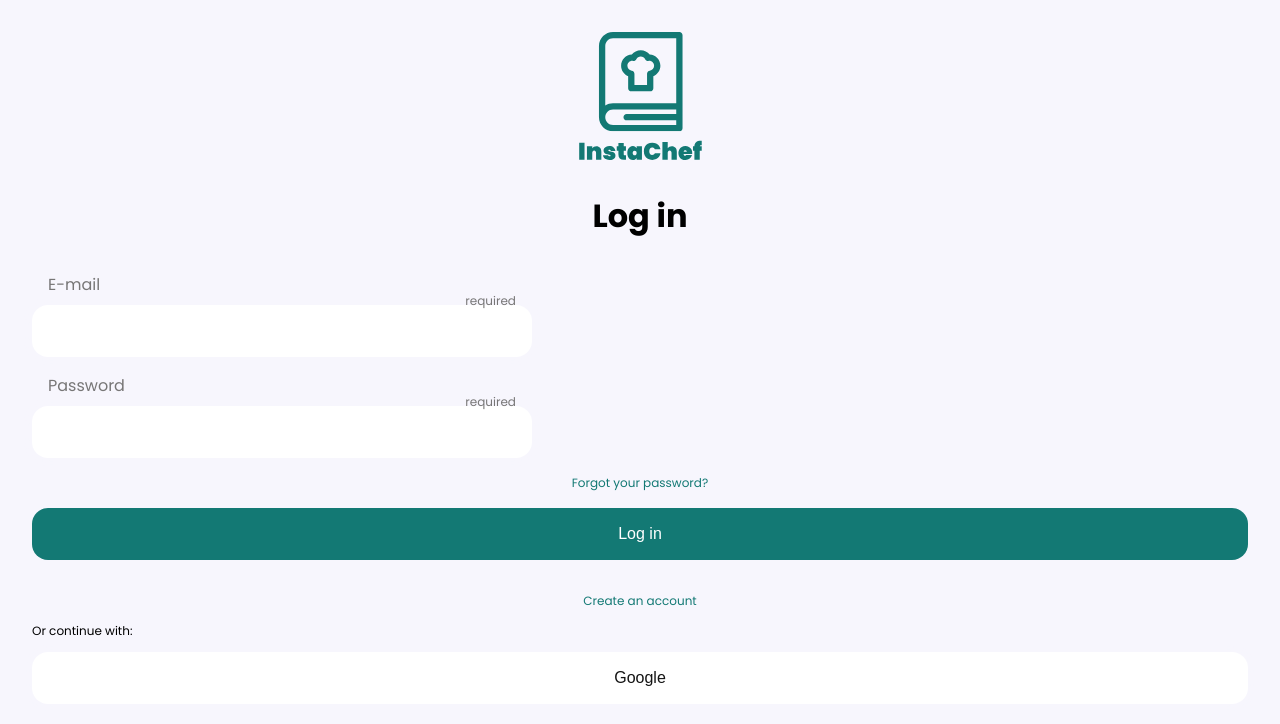
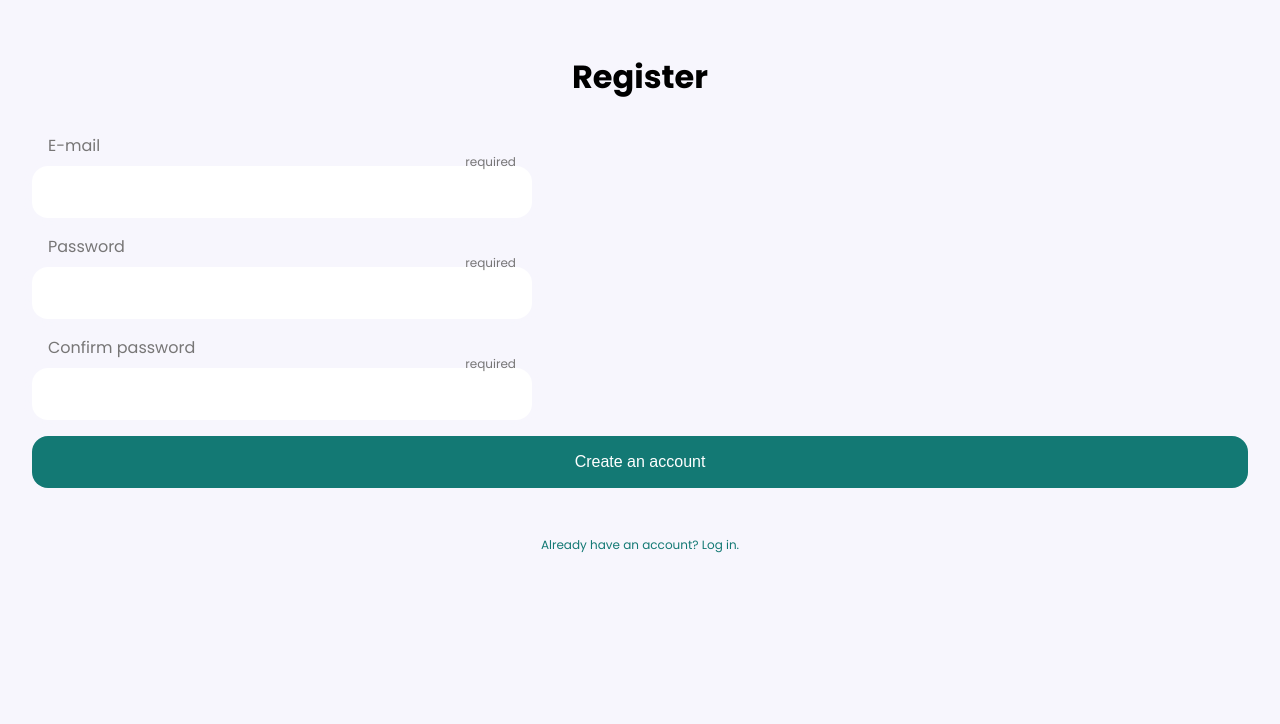
Before and after one commit to WahidN/instachef, a Next.js app: page /register in a window 1280 px wide. Shown: the top 724 px of the page. Built offline with nearby package versions, Linux system fonts and the light colour scheme; no server answers.

Commit message:
register function added

```diff
--- a/components/Form.tsx
+++ b/components/Form.tsx
@@ -1,17 +1,24 @@
 import React, { FormEventHandler, ReactNode } from 'react';
 import { Button } from './Button';
 import styles from './Form.module.css';
+import { VerticalMargin } from './VerticalMargin';
 
 interface Properties {
   children: ReactNode;
   buttonLabel: string;
   isLoading?: boolean;
+  fieldErrors: string | null;
   onSubmit?: FormEventHandler<HTMLFormElement>;
 }
 
-export const Form = ({ children, buttonLabel, onSubmit }: Properties) => (
+export const Form = ({ children, buttonLabel, fieldErrors, onSubmit }: Properties) => (
   <form className={styles.form} onSubmit={onSubmit}>
     {children}
     <Button type="submit">{buttonLabel}</Button>
+    {fieldErrors && (
+      <VerticalMargin size="small">
+        <span className="textSmall textError">{fieldErrors}</span>
+      </VerticalMargin>
+    )}
   </form>
 );
--- a/components/Input.tsx
+++ b/components/Input.tsx
@@ -1,25 +1,17 @@
-import React, { ChangeEventHandler, InputHTMLAttributes, useMemo } from 'react';
+import React, { ChangeEventHandler, forwardRef, InputHTMLAttributes, useMemo } from 'react';
+import { FieldError } from 'react-hook-form';
 import styles from './Input.module.css';
 
 interface Properties extends InputHTMLAttributes<HTMLInputElement> {
   label: string;
   type: 'text' | 'password' | 'email' | 'number' | 'file';
   classnames?: string;
-  error?: string;
+  error?: string | FieldError;
   onChange?: ChangeEventHandler<HTMLInputElement>;
 }
 
-export const Input = ({
-  type,
-  label,
-  placeholder,
-  classnames = '',
-  onChange,
-  capture,
-  required,
-  error,
-  disabled,
-}: Properties) => {
+export const Input = forwardRef<HTMLInputElement, Properties>(
+  ({ type, label, placeholder, classnames = '', onChange, capture, required, error, disabled, ...rest }, reference) => {
     const inputClasses = useMemo(
       () => (error ? `${styles.inputError} ${styles.input} ${classnames}` : `${styles.input} ${classnames}`),
       [error, classnames]
@@ -36,9 +28,13 @@ export const Input = ({
           onChange={onChange}
           capture={capture}
           disabled={disabled}
-        required={required}
+          ref={reference}
+          {...rest}
         />
-      {error && <span className={styles.error}>{error}</span>}
+        {error && <span className={styles.error}>{error.toString()}</span>}
       </div>
     );
-};
+  }
+);
+
+Input.displayName = 'Input';
--- a/components/ProtectedRoutes.tsx
+++ b/components/ProtectedRoutes.tsx
@@ -1,18 +1,25 @@
 import { NextRouter } from 'next/router';
 import { ReactNode, useMemo } from 'react';
 import { useAuth } from '../providers/AuthProvider';
+import { appRoutes } from '../utils/routes';
 import { LoginForm } from './forms/LoginForm';
 import { Loader } from './Loader';
+
+const unprotectedRoutes = new Set([appRoutes.REGISTER_PAGE]);
+
 interface Properties {
   router: NextRouter;
   children?: ReactNode;
 }
 
-const ProtectedRoute = ({ children }: Properties): JSX.Element => {
+const ProtectedRoute = ({ children, router }: Properties): JSX.Element => {
   //Identify authenticated user
   const { user, loading } = useAuth();
   const shouldShowLoader = useMemo(() => loading, [loading]);
-  const shouldShowLogin = useMemo(() => !shouldShowLoader && !user, [shouldShowLoader, user]);
+  const shouldShowLogin = useMemo(
+    () => !shouldShowLoader && !user && !unprotectedRoutes.has(router.pathname),
+    [router.pathname, shouldShowLoader, user]
+  );
 
   return shouldShowLoader ? <Loader /> : shouldShowLogin ? <LoginForm /> : <>{children}</>;
 };
--- a/components/forms/RegisterForm.tsx
+++ b/components/forms/RegisterForm.tsx
@@ -1,14 +1,78 @@
-import React from 'react';
+import Link from 'next/link';
+import React, { useCallback } from 'react';
+import { SubmitHandler, useForm } from 'react-hook-form';
+import { useAuth } from '../../providers/AuthProvider';
 import { Form } from '../Form';
 import { Input } from '../Input';
+import { VerticalMargin } from '../VerticalMargin';
 
-export const RegisterForm = () => (
-  <>
-    <h1 className="textCenter">Register</h1>
-    <Form buttonLabel="Create an account">
-      <Input type="email" label="E-mail" required></Input>
-      <Input type="password" label="Password" required></Input>
-      <Input type="password" label="Confirm password" required></Input>
-    </Form>
-  </>
-);
+interface Properties {
+  onHandleStep: () => void;
+}
+interface IFormInputs {
+  email: string;
+  password: string;
+  confirmPassword: string;
+}
+
+export const RegisterForm = ({ onHandleStep }: Properties) => {
+  const { createUser, authErrors } = useAuth();
+
+  const {
+    register,
+    handleSubmit,
+    getValues,
+    formState: { errors, isSubmitting },
+  } = useForm<IFormInputs>();
+
+  const createAccount: SubmitHandler<IFormInputs> = useCallback(
+    async (data) => {
+      try {
+        const result = await createUser(data);
+        if (result) {
+          onHandleStep();
+        }
+      } catch (error) {
+        console.log(error);
+      }
+    },
+    [createUser, onHandleStep]
+  );
+
+  return (
+    <>
+      <h1 className="textCenter">Register</h1>
+      <Form buttonLabel="Create an account" fieldErrors={authErrors} onSubmit={handleSubmit(createAccount)}>
+        <Input
+          type="email"
+          label="E-mail"
+          required
+          error={errors.email?.message}
+          {...register('email', { required: 'This field is required' })}
+        ></Input>
+        <Input
+          type="password"
+          label="Password"
+          required
+          error={errors.password?.message}
+          {...register('password', { required: 'This field is required' })}
+        ></Input>
+        <Input
+          type="password"
+          label="Confirm password"
+          required
+          error={errors.confirmPassword?.message}
+          {...register('confirmPassword', {
+            required: 'This field is required',
+            validate: (value) => value === getValues('password'),
+          })}
+        ></Input>
+      </Form>
+      <VerticalMargin size="big">
+        <Link href="/">
+          <a className="textSmall textCenter">Already have an account? Log in.</a>
+        </Link>
+      </VerticalMargin>
+    </>
+  );
+};
--- /dev/null
+++ b/helpers/errorCodes.ts
@@ -0,0 +1,10 @@
+export const getErrorMessage = (errorCode: string) => {
+  switch (errorCode) {
+    case 'auth/weak-password':
+      return 'Password should be at least 6 characters';
+    case 'auth/email-already-in-use':
+      return 'There is already an user with this email adres!';
+    default:
+      return '';
+  }
+};
--- a/pages/register.tsx
+++ b/pages/register.tsx
@@ -1,11 +1,24 @@
-import React from 'react';
+import React, { useMemo, useState } from 'react';
 import { Container } from '../components/Container';
 import { RegisterForm } from '../components/forms/RegisterForm';
 
-const Register = () => (
-  <Container>
-    <RegisterForm />
-  </Container>
-);
+const Register = () => {
+  const [step, setStep] = useState<number>(1);
+
+  const component = useMemo(() => {
+    switch (step) {
+      case 1:
+        return <RegisterForm onHandleStep={() => setStep(2)} />;
+      case 2:
+        return <h1>Step 2</h1>;
+      case 3:
+        return <h1>Succes!</h1>;
+      default:
+        return null;
+    }
+  }, [step]);
+
+  return <Container>{component}</Container>;
+};
 
 export default Register;
--- a/providers/AuthProvider.tsx
+++ b/providers/AuthProvider.tsx
@@ -7,14 +7,17 @@ import {
   getRedirectResult,
   createUserWithEmailAndPassword,
   onAuthStateChanged,
+  sendEmailVerification,
 } from 'firebase/auth';
 import { removeTokens, saveTokens } from '../helpers/tokens';
 import { auth } from '../firebase.config';
+import { errorMessage, getErrorMessage } from '../helpers/errorCodes';
 export interface AuthContextType {
   // login: (values: any) => Promise<void>; //@TODO fix type
   signInWithGoogle: () => Promise<void> | undefined;
-  createUser: (email: string, password: string) => Promise<void>;
+  createUser: ({ email, password }: { email: string; password: string }) => Promise<User | null>;
   logout: () => void;
+  authErrors: string | null;
   user?: User | null; //@TODO fix type
   loading: boolean;
 }
@@ -28,11 +31,12 @@ const initialState = {
   signInWithGoogle: async () => {
     // init
   },
-  createUser: async () => {
-    // init
+  createUser: () => {
+    //
   },
   user: null,
   loading: true,
+  authErrors: null,
 };
 
 const AuthContext = createContext<AuthContextType>(initialState);
@@ -44,6 +48,7 @@ interface Properties {
 export const AuthProvider = ({ children }: Properties) => {
   const [user, setUser] = useState<User | null>(initialState.user);
   const [loading, setLoading] = useState<boolean>(initialState.loading);
+  const [authErrors, setAuthErrors] = useState<string | null>(initialState.authErrors);
 
   useEffect(() => {
     onAuthStateChanged(auth, (authUser) => {
@@ -67,7 +72,7 @@ export const AuthProvider = ({ children }: Properties) => {
           saveTokens(token, null);
         }
       } catch (error) {
-        alert(error);
+        setAuthErrors(getErrorMessage(error.code));
         setLoading(false);
       }
       setLoading(false);
@@ -81,7 +86,7 @@ export const AuthProvider = ({ children }: Properties) => {
       const provider = new GoogleAuthProvider();
       await signInWithRedirect(auth, provider);
     } catch (error) {
-      console.log(error);
+      setAuthErrors(getErrorMessage(error.code));
       setLoading(false);
     }
   }, []);
@@ -92,16 +97,26 @@ export const AuthProvider = ({ children }: Properties) => {
     await signOut(auth);
   }, []);
 
-  const createUser = useCallback(async (email: string, password: string) => {
-    try {
-      const user = await createUserWithEmailAndPassword(auth, email, password);
-    } catch (error) {
-      console.log(error);
-    }
-  }, []);
+  const createUser = useCallback(
+    async ({ email, password }: { email: string; password: string }): Promise<User | null> => {
+      try {
+        const newUser = await createUserWithEmailAndPassword(auth, email, password);
+        if (newUser) {
+          console.log(newUser)
+          await sendEmailVerification(newUser.user);
+        }
+        return newUser.user;
+      } catch (error) {
+        console.log(error);
+        setAuthErrors(getErrorMessage(error.code));
+        return null;
+      }
+    },
+    []
+  );
 
   return (
-    <AuthContext.Provider value={{ user, signInWithGoogle, createUser, logout, loading }}>
+    <AuthContext.Provider value={{ user, signInWithGoogle, createUser, logout, loading, authErrors }}>
       {children}
     </AuthContext.Provider>
   );
--- a/styles/globals.css
+++ b/styles/globals.css
@@ -31,6 +31,10 @@ a {
   font-size: .75rem;
 }
 
+.textError {
+  color: darkred;
+}
+
 .textCenter {
   display: block;
   text-align: center;
```
Lines whose indentation alone changed are shown as unchanged.
